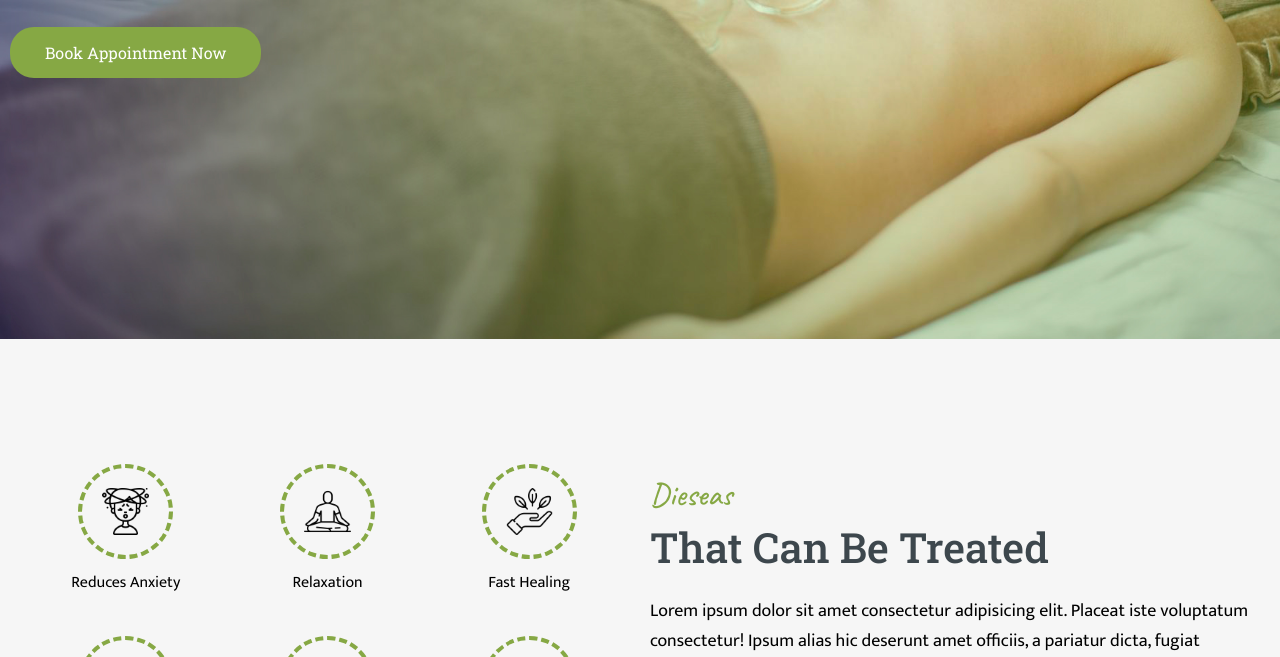
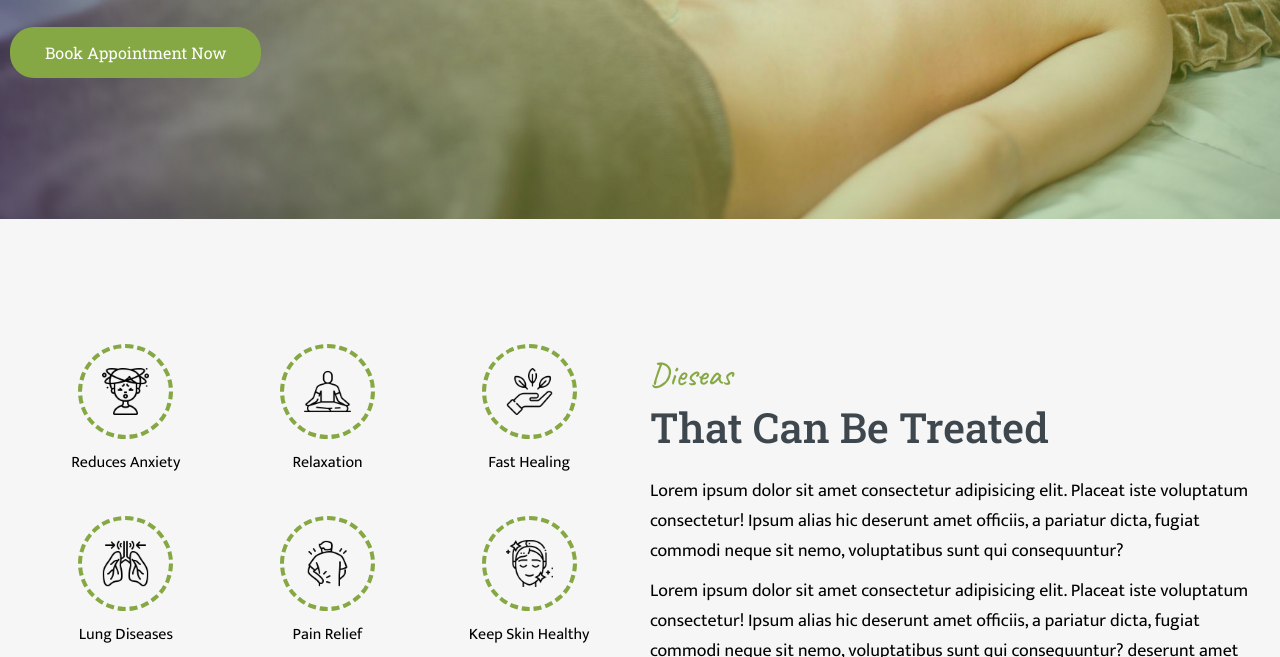
Before and after one commit to MdFarzan/Cupping-Care, a plain HTML site: page index.html in a window 1280 px wide. Shown: the part 461-1118 px from the top of the page. Drawn offline with Linux system fonts and the light colour scheme.

Commit message:
min-height applied to hero-section

```diff
--- a/css/style.css
+++ b/css/style.css
@@ -29,7 +29,7 @@ html{
 }
 
 .hero{
-    height:100vh;
+    min-height:680px;
 }
 
 .hero{
```
